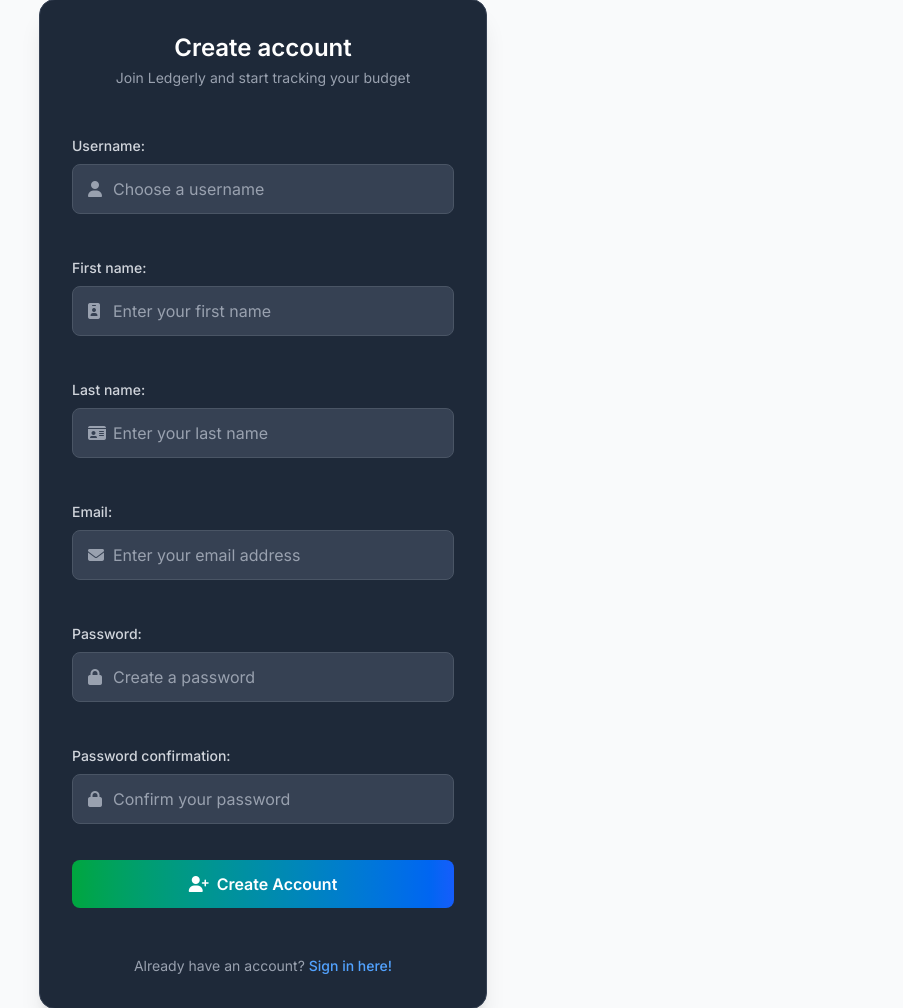
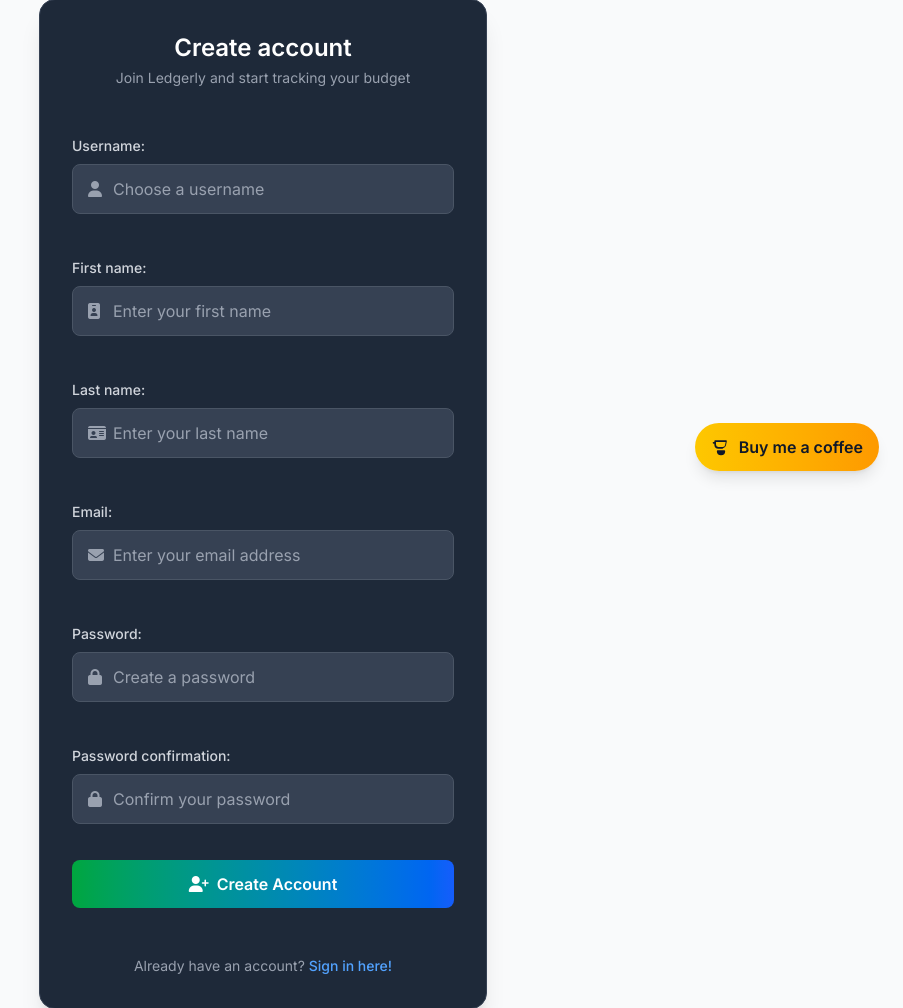
Before and after one commit to Kzu0-afk/ledgerly-web, a Django app: page /register/ in a window 1280 px wide. Shown: the part 305-1313 px from the top of the page, without its empty margins (377-1280 px from the left). Run offline with Django 5.2, Linux system fonts and the light colour scheme; style sheets or scripts are compiled from the project's sources; some libraries are stand-ins or nearby versions.

Commit message:
feature(buymeaCoffee): Added context processor and button for Buy Me a Coffee Support.

```diff
--- a/config/settings.py
+++ b/config/settings.py
@@ -73,6 +73,7 @@
                 'django.template.context_processors.request',
                 'django.contrib.auth.context_processors.auth',
                 'django.contrib.messages.context_processors.messages',
+                'ledger.context_processors.buy_me_a_coffee',
             ],
         },
     },
--- /dev/null
+++ b/ledger/context_processors.py
@@ -0,0 +1,47 @@
+from __future__ import annotations
+
+import os
+from urllib.parse import urlparse
+
+
+def buy_me_a_coffee(request):
+    """
+    Provide Buy Me a Coffee URL derived from environment variables.
+
+    Priority:
+    1) BMC_URL (full URL, e.g. https://www.buymeacoffee.com/yourname)
+    2) BMC_USERNAME -> https://www.buymeacoffee.com/<username>
+    3) Project default (owner-provided) fallback URL, if enabled
+
+    Control visibility with:
+    - BMC_ENABLED: 'true' (default) or 'false' to hide the button entirely
+
+    Returns context key 'BMC_URL' only when a valid value is present and enabled.
+    """
+
+    enabled_raw = os.environ.get("BMC_ENABLED", "true").strip().lower()
+    is_enabled = enabled_raw in {"1", "true", "yes", "on"}
+    if not is_enabled:
+        return {}
+
+    env_url = os.environ.get("BMC_URL", "").strip()
+    username = os.environ.get("BMC_USERNAME", "").strip()
+    default_url = "https://buymeacoffee.com/kzu0"  # Owner-provided default
+
+    bmc_url: str = ""
+
+    if env_url:
+        # Normalize and validate
+        parsed = urlparse(env_url if env_url.startswith("http") else f"https://{env_url}")
+        if parsed.netloc and parsed.scheme in {"http", "https"}:
+            bmc_url = f"{parsed.scheme}://{parsed.netloc}{parsed.path}".rstrip("/")
+    elif username:
+        safe_username = username.replace(" ", "").strip("/")
+        if safe_username:
+            bmc_url = f"https://www.buymeacoffee.com/{safe_username}"
+    elif default_url:
+        parsed = urlparse(default_url)
+        if parsed.netloc and parsed.scheme in {"http", "https"}:
+            bmc_url = default_url.rstrip("/")
+
+    return {"BMC_URL": bmc_url} if bmc_url else {}
--- a/theme/templates/base.html
+++ b/theme/templates/base.html
@@ -225,6 +225,25 @@
                 {% endif %}
             </div>
         </nav>
+
+        {% if BMC_URL %}
+        <div class="fixed bottom-6 right-6 z-40">
+            <a
+                href="{{ BMC_URL }}"
+                target="_blank"
+                rel="noopener noreferrer nofollow"
+                class="inline-flex items-center gap-2 px-4 py-3 rounded-full shadow-lg bg-gradient-to-r from-yellow-400 to-amber-500 text-gray-900 font-semibold hover:shadow-xl transition-transform transform hover:-translate-y-0.5 focus:outline-none focus:ring-4 focus:ring-amber-300 dark:focus:ring-amber-600"
+                aria-label="Support this project on Buy Me a Coffee"
+            >
+                <svg xmlns="http://www.w3.org/2000/svg" viewBox="0 0 24 24" fill="currentColor" class="w-5 h-5">
+                    <path d="M3 4h15a1 1 0 0 1 .98 1.197L18 10a5 5 0 0 1-3.995 3.874L14 14H9a5 5 0 0 1-4.995-4.783L4 9V8H3a1 1 0 1 1 0-2h1V5a1 1 0 0 1 1-1zm3 2v3a3 3 0 0 0 2.824 2.995L9 12h5a3 3 0 0 0 2.995-2.824L17 9l.6-3H6z" />
+                    <path d="M7 16h9a1 1 0 0 1 .993.883L17 17a5 5 0 0 1-9.995.217L7 17a1 1 0 0 1 1-1z" />
+                </svg>
+                <span class="hidden sm:inline">Buy me a coffee</span>
+                <span class="sm:hidden">Support</span>
+            </a>
+        </div>
+        {% endif %}
         {% block content %}{% endblock %}
     </div>
 
```
Also changed, not shown: photo.png (added).
